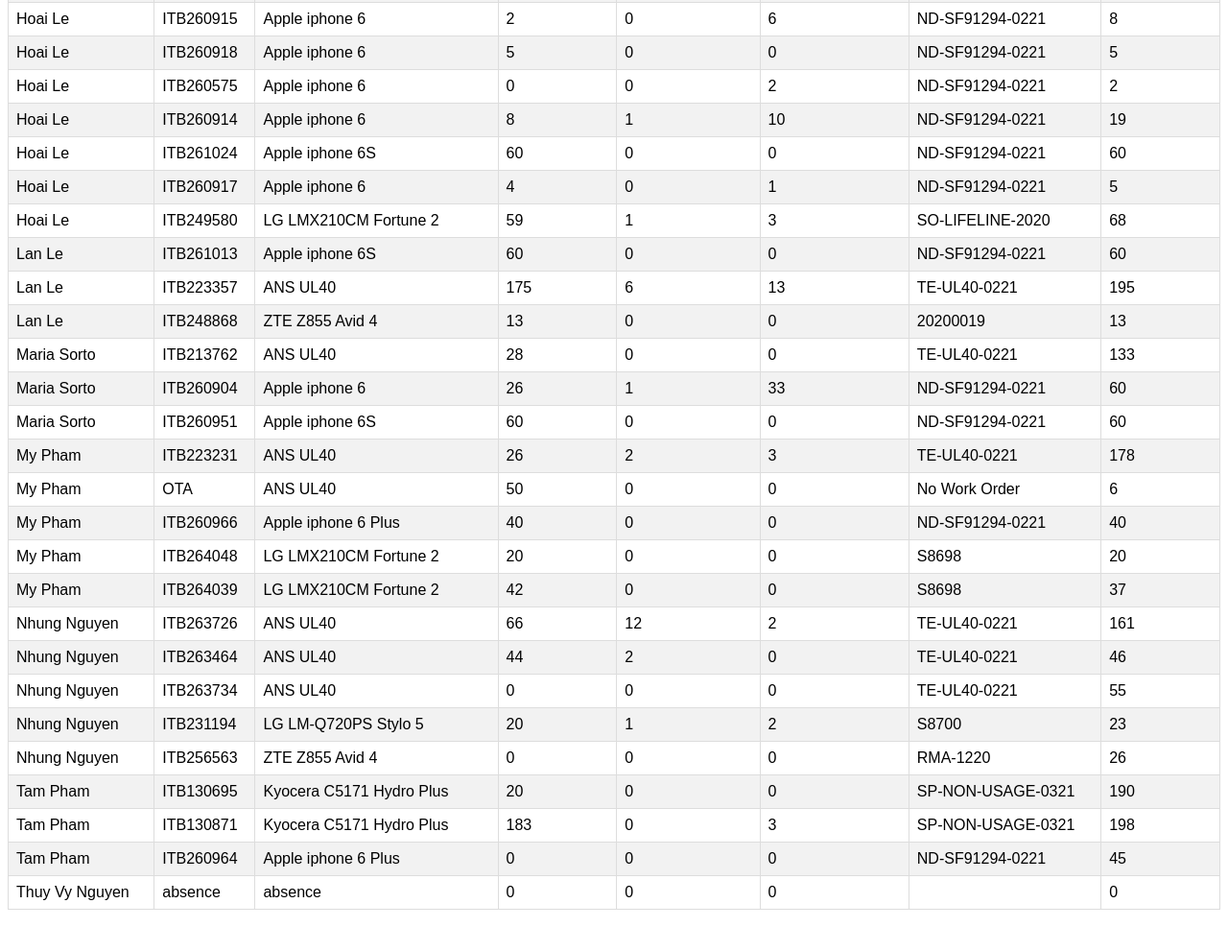
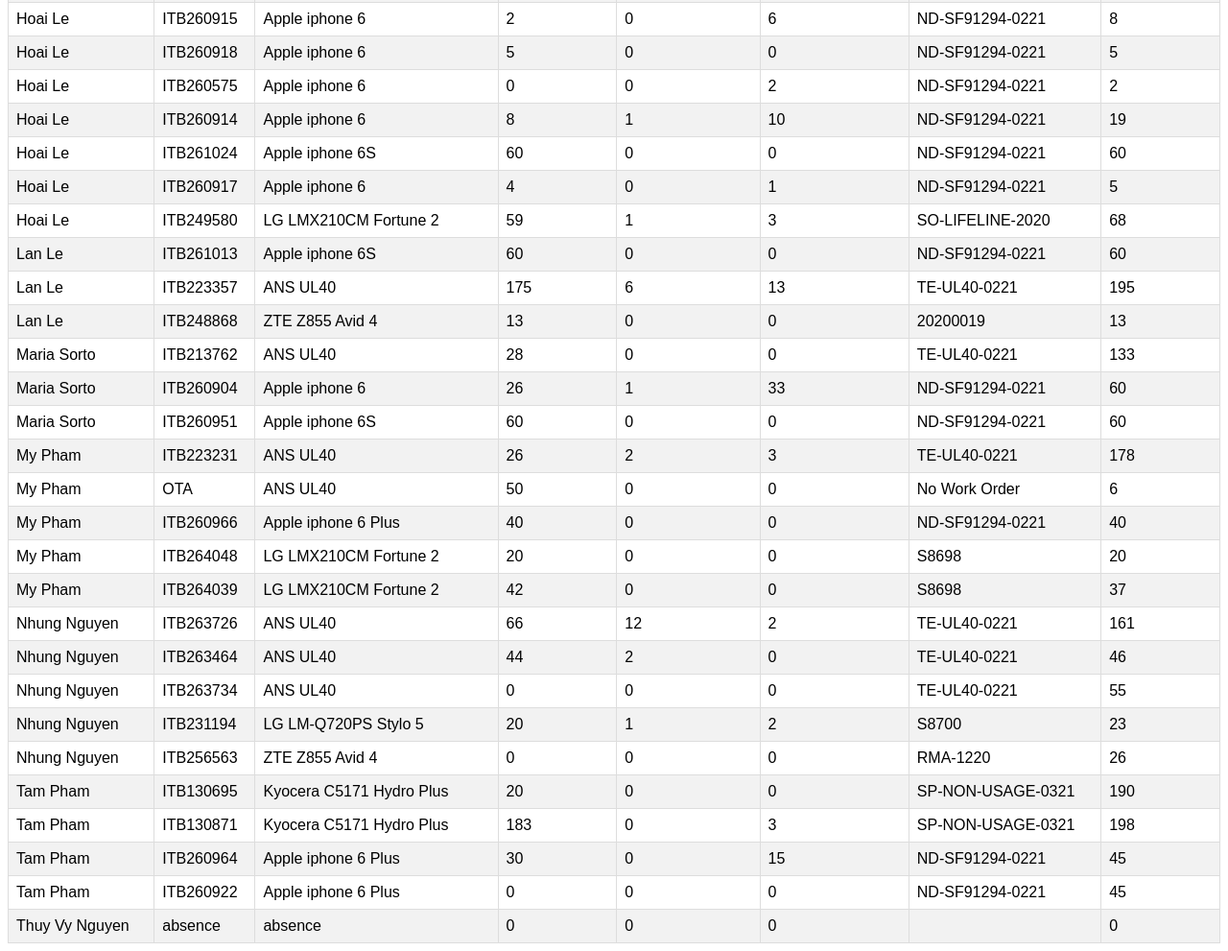
Before and after one commit to HTHRealtime/HTHRealtime.github.io, a plain HTML site: page index.html in a window 1280 px wide. Shown: the part 792-1783 px from the top of the page at 96% size. Before the commit the page ends 1748 px from the top, so only its background shows below. Drawn offline with Linux system fonts and the light colour scheme.

Commit message:
Update index.html

```diff
--- a/index.html
+++ b/index.html
@@ -491,6 +491,16 @@ padding: 8px;
 <td>Tam Pham</td>
 <td>ITB260964 </td>
 <td> Apple iphone 6 Plus </td>
+<td> 30 </td>
+<td> 0 </td>
+<td> 15 </td>
+<td> ND-SF91294-0221</td>
+<td>45</td>
+</tr>
+<tr>
+<td>Tam Pham</td>
+<td>ITB260922 </td>
+<td> Apple iphone 6 Plus </td>
 <td> 0 </td>
 <td> 0 </td>
 <td> 0 </td>
```
